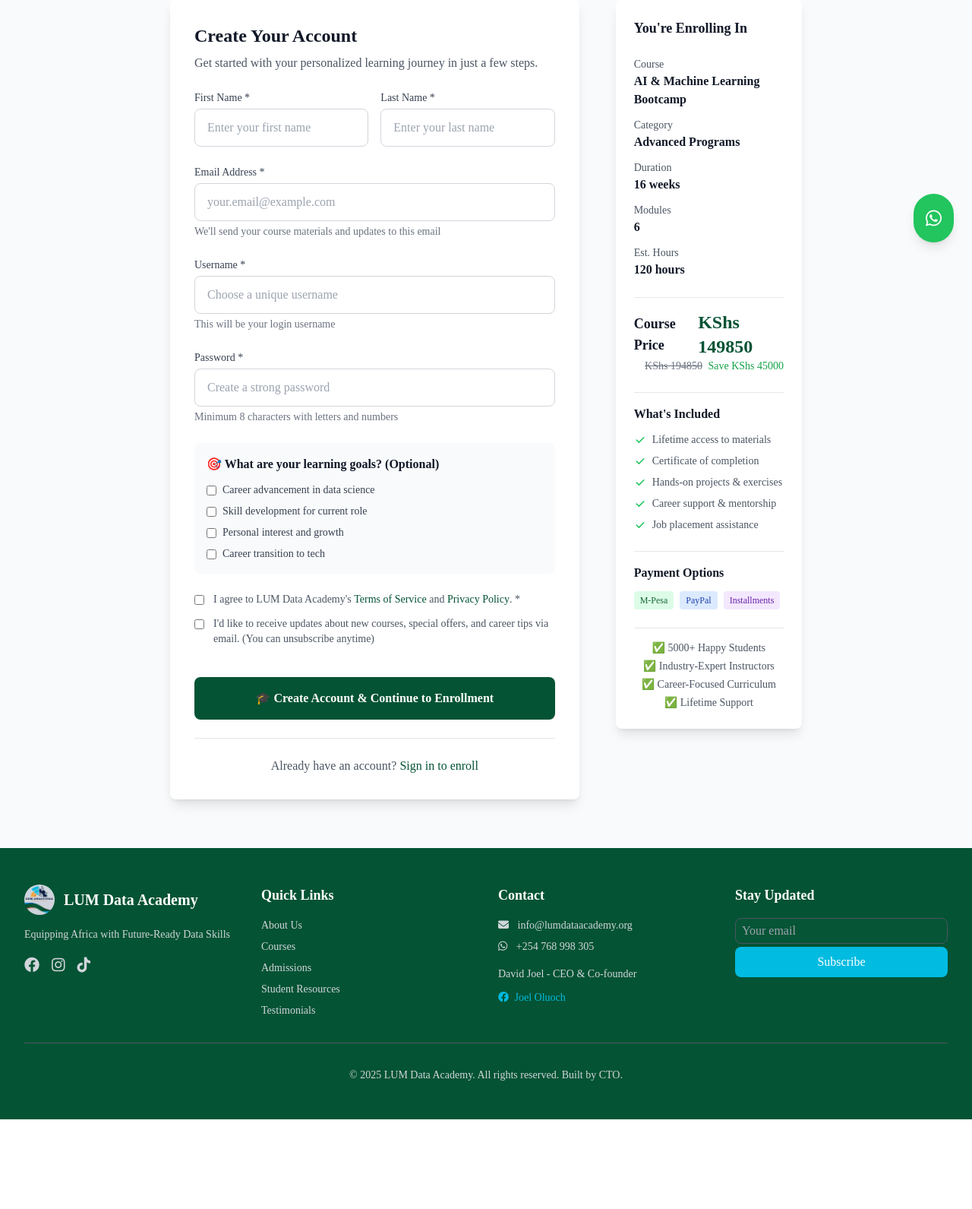
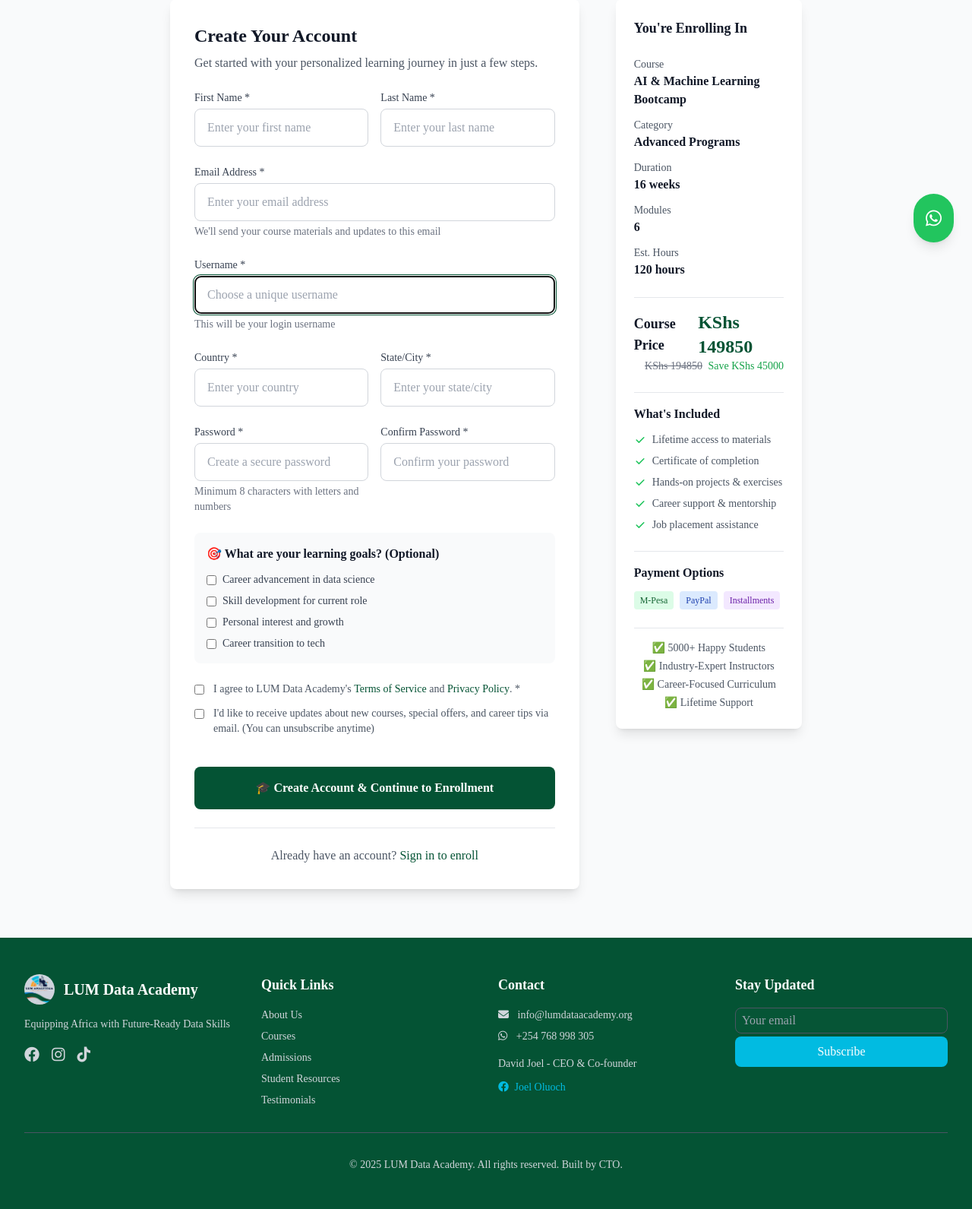
Before and after one commit to LawiOtieno/LUM_Data_Academy, a Django app: page /enroll-guest/ai-machine-learning-bootcamp/ in a window 1280 px wide. Shown: the part 457-2048 px from the top of the page at 76% size. Before the commit the page ends 1930 px from the top, so only its background shows below. Run offline with Django 5.2, Linux system fonts and the light colour scheme; data comes from the database, SQL or seed files in the repository; some libraries are stand-ins or nearby versions; some web fonts are replaced.

Commit message:
Unify registration forms across account and guest enrollment pages
Refactors the guest enrollment view to use a unified registration form (UnifiedRegistrationForm). This change ensures consistent field validation and handling across both account and guest registration processes. The template for guest enrollment is also updated to render the form fields and display any errors correctly. The view logic is updated to handle form submission, user creation, immediate login, and redirection upon successful guest enrollment.

Replit-Commit-Author: Agent
Replit-Commit-Session-Id: c646ad4f-ed81-46a0-b7c5-18f174422865
Replit-Commit-Checkpoint-Type: intermediate_checkpoint
Replit-Commit-Screenshot-Url: https://storage.googleapis.com/screenshot-production-us-central1/2bc134ab-003a-453f-a897-e606332a3a5c/c646ad4f-ed81-46a0-b7c5-18f174422865/3lgcaCd

```diff
--- a/core/templates/core/enroll_guest.html
+++ b/core/templates/core/enroll_guest.html
@@ -31,50 +31,96 @@
                         <form method="post" class="space-y-6">
                             {% csrf_token %}
 
+                            <!-- Display form errors -->
+                            {% if form.errors %}
+                            <div class="bg-red-100 border border-red-400 text-red-700 px-4 py-3 rounded">
+                                <ul class="list-disc pl-5 space-y-1">
+                                    {% for field, errors in form.errors.items %}
+                                        {% for error in errors %}
+                                        <li>{{ field|title }}: {{ error }}</li>
+                                        {% endfor %}
+                                    {% endfor %}
+                                </ul>
+                            </div>
+                            {% endif %}
+
                             <!-- Personal Information -->
                             <div class="grid grid-cols-1 md:grid-cols-2 gap-4">
                                 <div>
-                                    <label for="first_name" class="block text-sm font-medium text-gray-700 mb-1">First Name *</label>
-                                    <input type="text" id="first_name" name="first_name" required
-                                           class="w-full px-4 py-3 border border-gray-300 rounded-lg focus:ring-2 focus:ring-primary focus:border-primary"
-                                           placeholder="Enter your first name">
+                                    <label for="{{ form.first_name.id_for_label }}" class="block text-sm font-medium text-gray-700 mb-1">First Name *</label>
+                                    {{ form.first_name }}
+                                    {% if form.first_name.errors %}
+                                    <div class="mt-1 text-sm text-red-600">{{ form.first_name.errors.0 }}</div>
+                                    {% endif %}
                                 </div>
                                 <div>
-                                    <label for="last_name" class="block text-sm font-medium text-gray-700 mb-1">Last Name *</label>
-                                    <input type="text" id="last_name" name="last_name" required
-                                           class="w-full px-4 py-3 border border-gray-300 rounded-lg focus:ring-2 focus:ring-primary focus:border-primary"
-                                           placeholder="Enter your last name">
+                                    <label for="{{ form.last_name.id_for_label }}" class="block text-sm font-medium text-gray-700 mb-1">Last Name *</label>
+                                    {{ form.last_name }}
+                                    {% if form.last_name.errors %}
+                                    <div class="mt-1 text-sm text-red-600">{{ form.last_name.errors.0 }}</div>
+                                    {% endif %}
                                 </div>
                             </div>
 
                             <!-- Account Information -->
                             <div>
-                                <label for="email" class="block text-sm font-medium text-gray-700 mb-1">Email Address *</label>
-                                <input type="email" id="email" name="email" required
-                                       class="w-full px-4 py-3 border border-gray-300 rounded-lg focus:ring-2 focus:ring-primary focus:border-primary"
-                                       placeholder="your.email@example.com">
+                                <label for="{{ form.email.id_for_label }}" class="block text-sm font-medium text-gray-700 mb-1">Email Address *</label>
+                                {{ form.email }}
+                                {% if form.email.errors %}
+                                <div class="mt-1 text-sm text-red-600">{{ form.email.errors.0 }}</div>
+                                {% endif %}
                                 <div class="mt-1 text-sm text-gray-500">
                                     We'll send your course materials and updates to this email
                                 </div>
                             </div>
 
                             <div>
-                                <label for="username" class="block text-sm font-medium text-gray-700 mb-1">Username *</label>
-                                <input type="text" id="username" name="username" required
-                                       class="w-full px-4 py-3 border border-gray-300 rounded-lg focus:ring-2 focus:ring-primary focus:border-primary"
-                                       placeholder="Choose a unique username">
+                                <label for="{{ form.username.id_for_label }}" class="block text-sm font-medium text-gray-700 mb-1">Username *</label>
+                                {{ form.username }}
+                                {% if form.username.errors %}
+                                <div class="mt-1 text-sm text-red-600">{{ form.username.errors.0 }}</div>
+                                {% endif %}
                                 <div class="mt-1 text-sm text-gray-500">
                                     This will be your login username
                                 </div>
                             </div>
 
+                            <!-- Location Information -->
+                            <div class="grid grid-cols-1 md:grid-cols-2 gap-4">
                                 <div>
-                                <label for="password" class="block text-sm font-medium text-gray-700 mb-1">Password *</label>
-                                <input type="password" id="password" name="password" required minlength="8"
-                                       class="w-full px-4 py-3 border border-gray-300 rounded-lg focus:ring-2 focus:ring-primary focus:border-primary"
-                                       placeholder="Create a strong password">
+                                    <label for="{{ form.country.id_for_label }}" class="block text-sm font-medium text-gray-700 mb-1">Country *</label>
+                                    {{ form.country }}
+                                    {% if form.country.errors %}
+                                    <div class="mt-1 text-sm text-red-600">{{ form.country.errors.0 }}</div>
+                                    {% endif %}
+                                </div>
+                                <div>
+                                    <label for="{{ form.state_city.id_for_label }}" class="block text-sm font-medium text-gray-700 mb-1">State/City *</label>
+                                    {{ form.state_city }}
+                                    {% if form.state_city.errors %}
+                                    <div class="mt-1 text-sm text-red-600">{{ form.state_city.errors.0 }}</div>
+                                    {% endif %}
+                                </div>
+                            </div>
+
+                            <!-- Password Information -->
+                            <div class="grid grid-cols-1 md:grid-cols-2 gap-4">
+                                <div>
+                                    <label for="{{ form.password1.id_for_label }}" class="block text-sm font-medium text-gray-700 mb-1">Password *</label>
+                                    {{ form.password1 }}
+                                    {% if form.password1.errors %}
+                                    <div class="mt-1 text-sm text-red-600">{{ form.password1.errors.0 }}</div>
+                                    {% endif %}
                                     <div class="mt-1 text-sm text-gray-500">
                                         Minimum 8 characters with letters and numbers
+                                    </div>
+                                </div>
+                                <div>
+                                    <label for="{{ form.password2.id_for_label }}" class="block text-sm font-medium text-gray-700 mb-1">Confirm Password *</label>
+                                    {{ form.password2 }}
+                                    {% if form.password2.errors %}
+                                    <div class="mt-1 text-sm text-red-600">{{ form.password2.errors.0 }}</div>
+                                    {% endif %}
                                 </div>
                             </div>
 
@@ -254,32 +300,53 @@
 </div>
 
 <script>
-// Simple form validation
-document.querySelector('form').addEventListener('submit', function(e) {
-    const password = document.getElementById('password').value;
+// Enhanced form validation for unified registration form
+document.addEventListener('DOMContentLoaded', function() {
+    const form = document.querySelector('form');
+    if (!form) return;
 
-    // Basic password validation
-    if (password.length < 8) {
+    // Form submission validation
+    form.addEventListener('submit', function(e) {
+        const password1 = document.getElementById('{{ form.password1.id_for_label }}');
+        const password2 = document.getElementById('{{ form.password2.id_for_label }}');
+
+        if (password1 && password1.value.length < 8) {
             e.preventDefault();
             alert('Password must be at least 8 characters long.');
+            password1.focus();
             return;
         }
 
         // Check if password contains letters and numbers
-    const hasLetter = /[a-zA-Z]/.test(password);
-    const hasNumber = /\d/.test(password);
+        if (password1) {
+            const hasLetter = /[a-zA-Z]/.test(password1.value);
+            const hasNumber = /\d/.test(password1.value);
 
             if (!hasLetter || !hasNumber) {
                 e.preventDefault();
                 alert('Password must contain both letters and numbers.');
+                password1.focus();
+                return;
+            }
+        }
+
+        // Check password confirmation matches
+        if (password1 && password2 && password1.value !== password2.value) {
+            e.preventDefault();
+            alert('Password confirmation must match the password.');
+            password2.focus();
             return;
         }
     });
 
     // Username validation (no spaces, special characters)
-document.getElementById('username').addEventListener('input', function(e) {
+    const usernameField = document.getElementById('{{ form.username.id_for_label }}');
+    if (usernameField) {
+        usernameField.addEventListener('input', function(e) {
             let value = e.target.value.replace(/[^a-zA-Z0-9_]/g, '');
             e.target.value = value;
         });
+    }
+});
 </script>
 {% endblock %}
--- a/core/views.py
+++ b/core/views.py
@@ -361,45 +361,38 @@ def my_enrollments(request):
 
 
 def enroll_guest(request, slug):
-    """Handle enrollment for non-authenticated users"""
+    """Handle enrollment for non-authenticated users using unified registration form"""
+    from accounts.forms import UnifiedRegistrationForm
+
     course = get_object_or_404(Course, slug=slug, is_active=True)
 
     if request.user.is_authenticated:
         return redirect('core:enroll_course', slug=course.slug)
 
     if request.method == 'POST':
-        # Create user account and enroll
-        username = request.POST.get('username')
-        email = request.POST.get('email')
-        password = request.POST.get('password')
-        first_name = request.POST.get('first_name', '')
-        last_name = request.POST.get('last_name', '')
+        # Use unified registration form for consistent validation and field handling
+        form = UnifiedRegistrationForm(request.POST, is_guest_enrollment=True)
 
-        if User.objects.filter(username=username).exists():
-            messages.error(request, 'Username already exists. Please choose a different one.')
-            return render(request, 'core/enroll_guest.html', {'course': course})
+        if form.is_valid():
+            # Create user with immediate activation for guest enrollment
+            user = form.save(commit=True, activate_immediately=True)
 
-        if User.objects.filter(email=email).exists():
-            messages.error(request, 'Email already registered. Please log in instead.')
-            return render(request, 'core/enroll_guest.html', {'course': course})
+            # Log in the user immediately
+            login(request, user)
 
-        # Create user
-        user = User.objects.create_user(
-            username=username,
-            email=email,
-            password=password,
-            first_name=first_name,
-            last_name=last_name
-        )
-
-        # Log in the user
-        login(request, user)
-
-        # Redirect to enrollment page
-        messages.success(request, 'Account created successfully! Now you can proceed with enrollment.')
-        return redirect('core:enroll_course', slug=course.slug)
+            # Redirect to enrollment page
+            messages.success(request, 'Account created successfully! Now you can proceed with enrollment.')
+            return redirect('core:enroll_course', slug=course.slug)
+        else:
+            # If form has errors, show them to the user
+            for field, errors in form.errors.items():
+                for error in errors:
+                    messages.error(request, f"{field.title()}: {error}")
+    else:
+        form = UnifiedRegistrationForm(is_guest_enrollment=True)
 
     context = {
         'course': course,
+        'form': form,
     }
     return render(request, 'core/enroll_guest.html', context)
```
Lines whose indentation alone changed are shown as unchanged.
